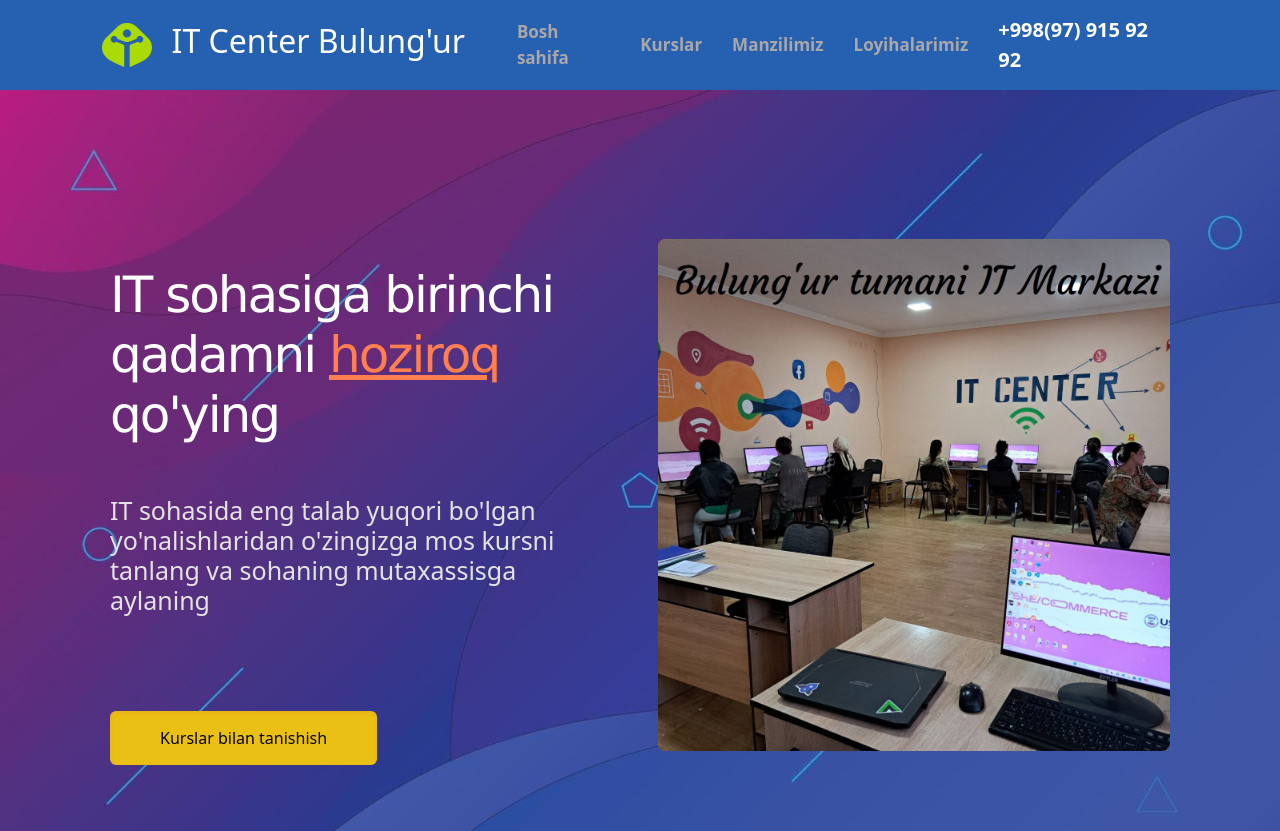
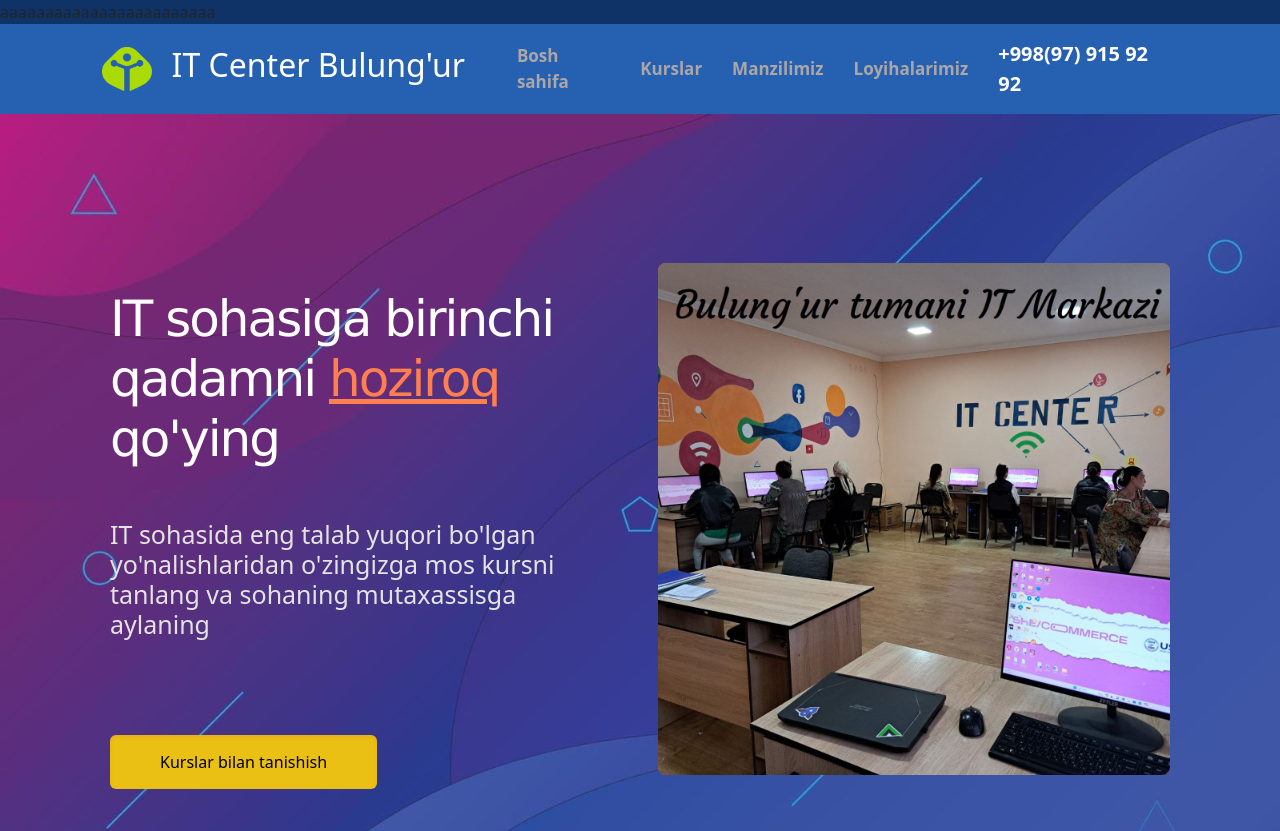
Before and after one commit to jasurjontoshtemirov/Itcenter, a plain HTML site: page index.html in a window 1280 px wide. Shown: the top 831 px of the page. Drawn offline with nearby package versions, Linux system fonts and the light colour scheme.

Commit message:
Containerning tepasida o'zgarish

```diff
--- a/index.html
+++ b/index.html
@@ -183,6 +183,7 @@
 </head>
 
 <body>
+    aaaaaaaaaaaaaaaaaaaaaaaa
     <div class="Container">
         <div class="ITCheader">
             <!-- Header start -->
```
